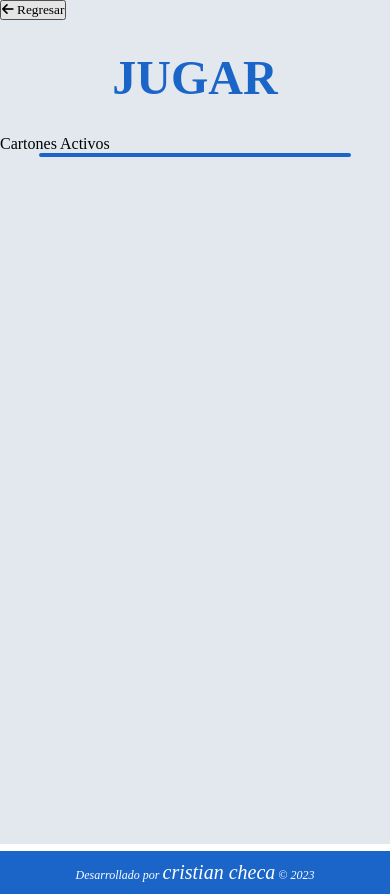
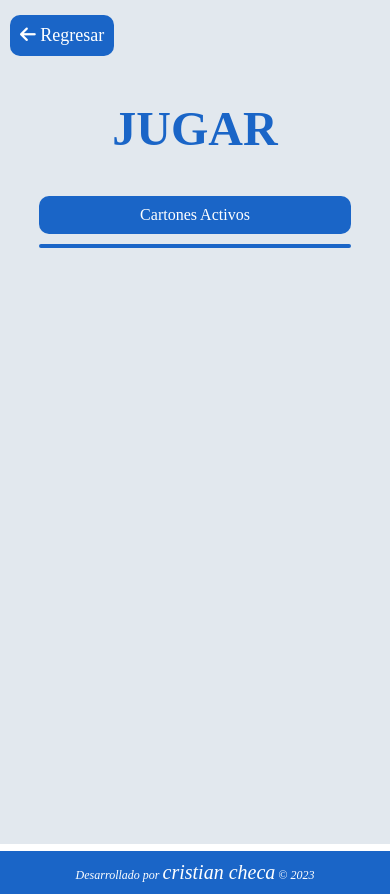
Before and after one commit to Chek97/bingo-app, a React (Vite) app: page /play in a window 390 px wide. Built offline with nearby package versions, Linux system fonts and the light colour scheme; a web font is replaced by a local one.

Commit message:
playpage done

```diff
--- a/src/components/BackButton.jsx
+++ b/src/components/BackButton.jsx
@@ -9,8 +9,10 @@ export const BackButton = () => {
     }
 
   return (
-    <div>
-        <button onClick={handleReturn}><i className="fa fa-arrow-left" aria-hidden="true"></i> Regresar</button>
+    <div className="back-button--container">
+        <button onClick={handleReturn} className="back-button--button">
+          <i className="fa fa-arrow-left" aria-hidden="true"></i> Regresar
+        </button>
     </div>
   )
 }
--- a/src/pages/PlayPage.jsx
+++ b/src/pages/PlayPage.jsx
@@ -10,12 +10,17 @@ export const PlayPage = () => {
   } catch (error) {
     console.log(error);
   }
+  const [list, setList] = useState(cartonList);
   const [carton, setCarton] = useState({});
   const [loading, setLoading] = useState(false);
   const [value, setValue] = useState("");
   const [error, setError] = useState({
     ok: false,
     message: ""
+  });
+  const [success, setSuccess] = useState({
+    add: false,
+    message: false
   });
 
   const { positions } = carton || [];
@@ -32,6 +37,10 @@ export const PlayPage = () => {
       ok: false,
       message: ""
     });
+    setSuccess({
+      add: false,
+      message: false
+    });
   }
 
   const handleSubmit = (e) => {
@@ -43,10 +52,19 @@ export const PlayPage = () => {
         for(let i = 0; i < cartonItem.positions.length; i++){
           if(cartonItem.positions[i][0] === value && i !== 12){
             cartonItem.positions[i][1] = true;
+            setCarton(cartonItem);
+            setSuccess({
+              add: true,
+              message: true
+            });
           }
         }
+        setSuccess({
+          add: true,
+          message: false
+        });
       });
-
+      setList(cartonList);
       localStorage.setItem("cartons", JSON.stringify(cartonList));
 
     }else{
@@ -56,7 +74,6 @@ export const PlayPage = () => {
       });
     }
   }
-//ACTUALIZAR EN TIEMPO REAL LAS TABLAS Y LA TABLA NORMAL
 
   return (
     <div className="container">
@@ -64,9 +81,9 @@ export const PlayPage = () => {
       <header>
         <h1>JUGAR</h1>
       </header>
-      <p>Cartones Activos</p>
+      <p className="active-cartons">Cartones Activos</p>
       <ul className="carton-active-list">
-        {cartonList.map(carton => (
+        {list.map(carton => (
           <li className="carton-active-list--item" key={carton.id} onClick={() => handlePosition(carton)}>
             <h5>#{carton.id}</h5>
             <table className="carton-active-list--table">
@@ -165,7 +182,7 @@ export const PlayPage = () => {
             </table>
           </div>
           <form className="carton-container--form" onSubmit={handleSubmit}>
-            <label className="carton-container--form__label">Escriba el numero para la posicion marcada</label>
+            <label className="carton-container--form__label">Escriba el numero a marcar en sus cartones</label>
             <input
               type="number"
               placeholder="Ingresa el numero"
@@ -179,6 +196,7 @@ export const PlayPage = () => {
             <button className="carton-container--form__submit">
               <i className="fas fa-plus-circle" aria-hidden="true"></i> Agregar
             </button>
+            {success.add && <p className="message-number">{success.message ? 'El numero fue agregado a uno de tus cartones' : 'No tienes ningun carton que tenga ese numero'}</p>}
           </form>
         </div>
       )}
--- a/src/styles/index.css
+++ b/src/styles/index.css
@@ -50,3 +50,22 @@ header > h1 {
     font-size: 20px;
     font-weight: lighter;
 }
+
+.back-button--container {
+    padding: 15px 0;
+}
+
+.back-button--button {
+    background-color: #1A65C7;
+    border: none;
+    padding: 10px;
+    margin-left: 10px;
+    color: #fff;
+    border-radius: 10px;
+    font-size: 18px;
+}
+
+.back-button--button:hover {
+    background-color: #092a55;
+    cursor: pointer;
+}
--- a/src/styles/media.css
+++ b/src/styles/media.css
@@ -138,4 +138,21 @@
         font-size: 24px;
         text-align: center;
     }
+
+    .active-cartons {
+        padding: 10px 0;
+        text-align: center;
+        margin: 10px 10%;
+        color: #fff;
+        background-color: #1A65C7;
+        border-radius: 10px;
+    }
+
+    .message-number {
+        margin-top: 5px;
+        background-color: #ff1b1b;
+        border-radius: 10px;
+        padding: 5px;
+        color: #fff;
+    }
 }
```
